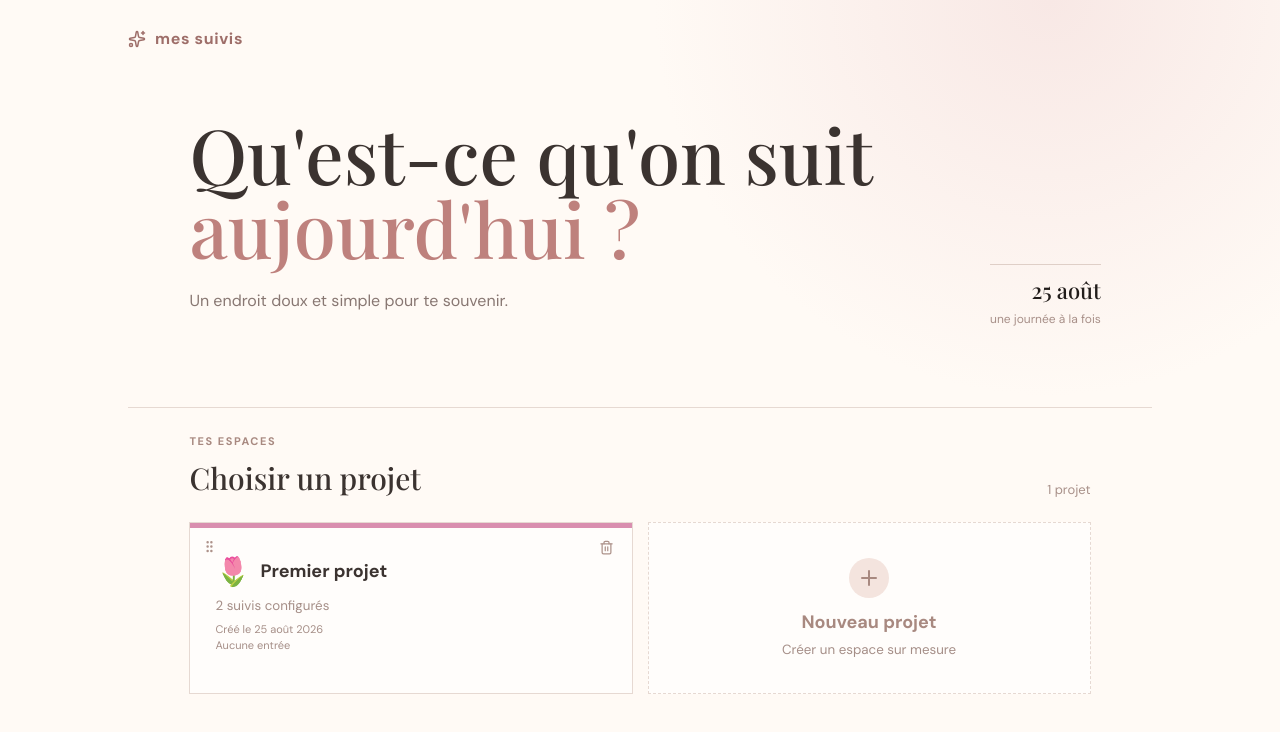
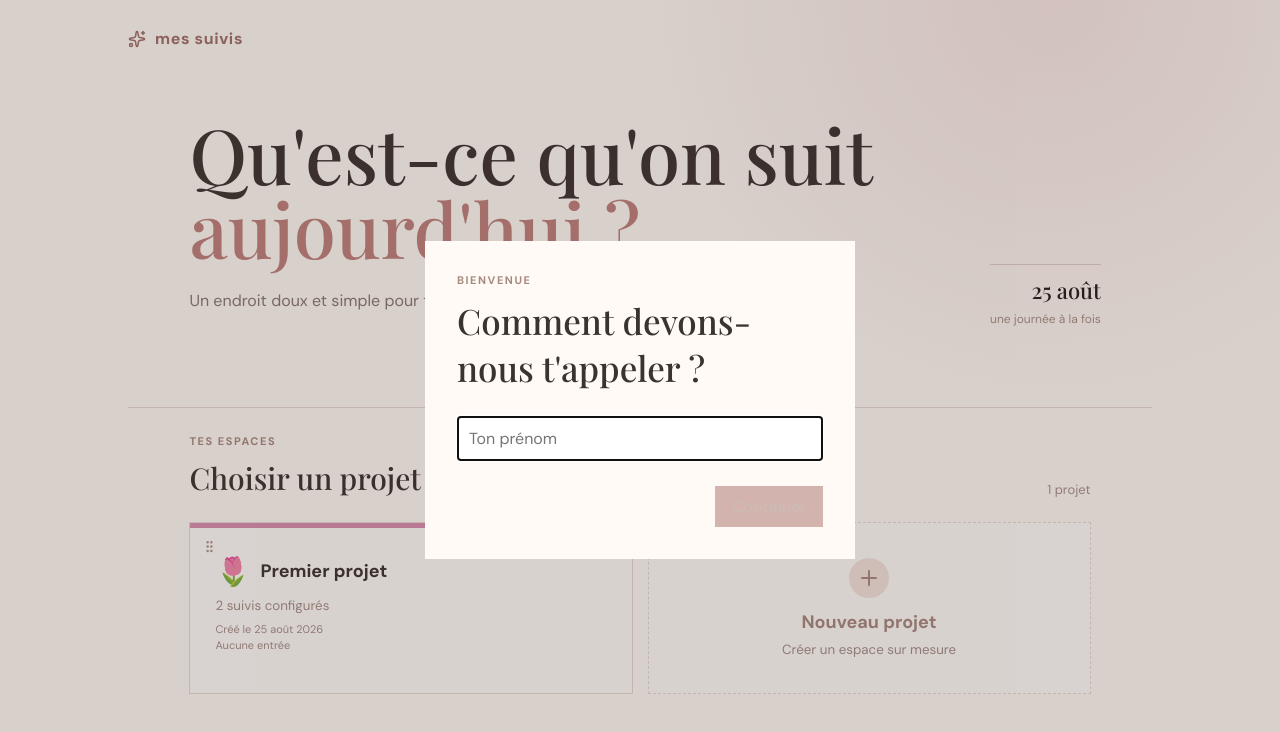
Before and after one commit to Wize31/mes-suivis, a React (Vite) app: page / in a window 1280 px wide. Shown: the top 732 px of the page. Built offline with nearby package versions, Linux system fonts and the light colour scheme; a web font is replaced by a local one.

Commit message:
Demande le prénom au premier lancement et personnalise l'accueil

```diff
--- a/src/App.jsx
+++ b/src/App.jsx
@@ -238,12 +238,26 @@ const persistState = (next) => {
   } catch {
   }
 };
+const loadUserName = () => {
+  try {
+    return localStorage.getItem("mes-suivis-name") || "";
+  } catch {
+    return "";
+  }
+};
+const persistUserName = (name) => {
+  try {
+    localStorage.setItem("mes-suivis-name", name);
+  } catch {
+  }
+};
 
 function App() {
   const [state, setState] = useState(loadState);
   const [projectId, setProjectId] = useState(null);
   const [date, setDate] = useState(new Date());
   const [view, setView] = useState("today");
+  const [userName, setUserName] = useState(loadUserName);
   useEffect(() => {
     persistState(state);
     const flush = () => persistState(state);
@@ -293,10 +307,20 @@ function App() {
     });
   if (!project)
     return (
-      <Home
-        projects={state.projects}
-        entries={state.entries}
-        onOpen={setProjectId}
+      <>
+        {!userName && (
+          <NamePrompt
+            onSave={(name) => {
+              persistUserName(name);
+              setUserName(name);
+            }}
+          />
+        )}
+        <Home
+          userName={userName}
+          projects={state.projects}
+          entries={state.entries}
+          onOpen={setProjectId}
         onCreate={(p) => {
           const next = { ...p, id: uid("project"), modules: [], createdAt: new Date().toISOString() };
           setState((s) => ({ ...s, projects: [...s.projects, next] }));
@@ -314,7 +338,8 @@ function App() {
             return next;
           })
         }
-      />
+        />
+      </>
     );
   const entry = state.entries[`${projectId}:${keyFor(date)}`] || {};
   return (
@@ -353,7 +378,7 @@ const shortDate = (isoOrKey) =>
   new Intl.DateTimeFormat("fr-CA", { day: "numeric", month: "short", year: "numeric" }).format(
     isoOrKey.includes("T") ? new Date(isoOrKey) : new Date(`${isoOrKey}T12:00:00`),
   );
-function Home({ projects, entries, onOpen, onCreate, onDelete, onReorder }) {
+function Home({ userName, projects, entries, onOpen, onCreate, onDelete, onReorder }) {
   const [modal, setModal] = useState(false);
   const [draggingId, setDraggingId] = useState(null);
   const pressTimer = useRef(null);
@@ -392,7 +417,7 @@ function Home({ projects, entries, onOpen, onCreate, onDelete, onReorder }) {
       <header className="home-head">
         <div>
           <h1>
-            Qu'est-ce qu'on suit
+            Qu'est-ce qu'on suit{userName ? ` « ${userName} »` : ""}
             <br />
             <em>aujourd'hui ?</em>
           </h1>
@@ -2435,6 +2460,39 @@ function ModuleEditor({ module, onChange, onClose, onDelete }) {
   );
 }
 
+function NamePrompt({ onSave }) {
+  const [name, setName] = useState("");
+  return (
+    <div className="modal-backdrop">
+      <div className="modal">
+        <p className="eyebrow">bienvenue</p>
+        <h2>Comment devons-nous t'appeler ?</h2>
+        <div className="modal-fields">
+          <input
+            className="name-input"
+            autoFocus
+            placeholder="Ton prénom"
+            value={name}
+            onChange={(e) => setName(e.target.value)}
+            onKeyDown={(e) => {
+              if (e.key === "Enter" && name.trim()) onSave(name.trim());
+            }}
+          />
+        </div>
+        <div className="modal-actions">
+          <button
+            className="done"
+            disabled={!name.trim()}
+            onClick={() => onSave(name.trim())}
+          >
+            Continuer
+          </button>
+        </div>
+      </div>
+    </div>
+  );
+}
+
 function ProjectModal({ onClose, onSave }) {
   const [name, setName] = useState("");
   const [emoji, setEmoji] = useState("✨");
```
